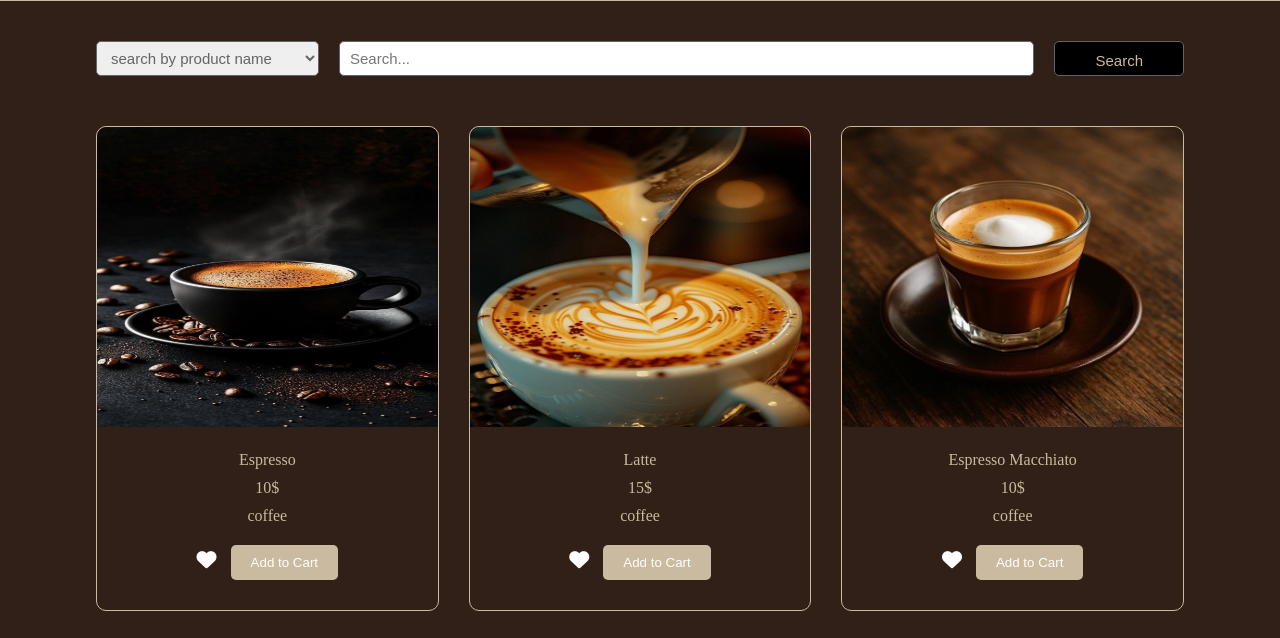
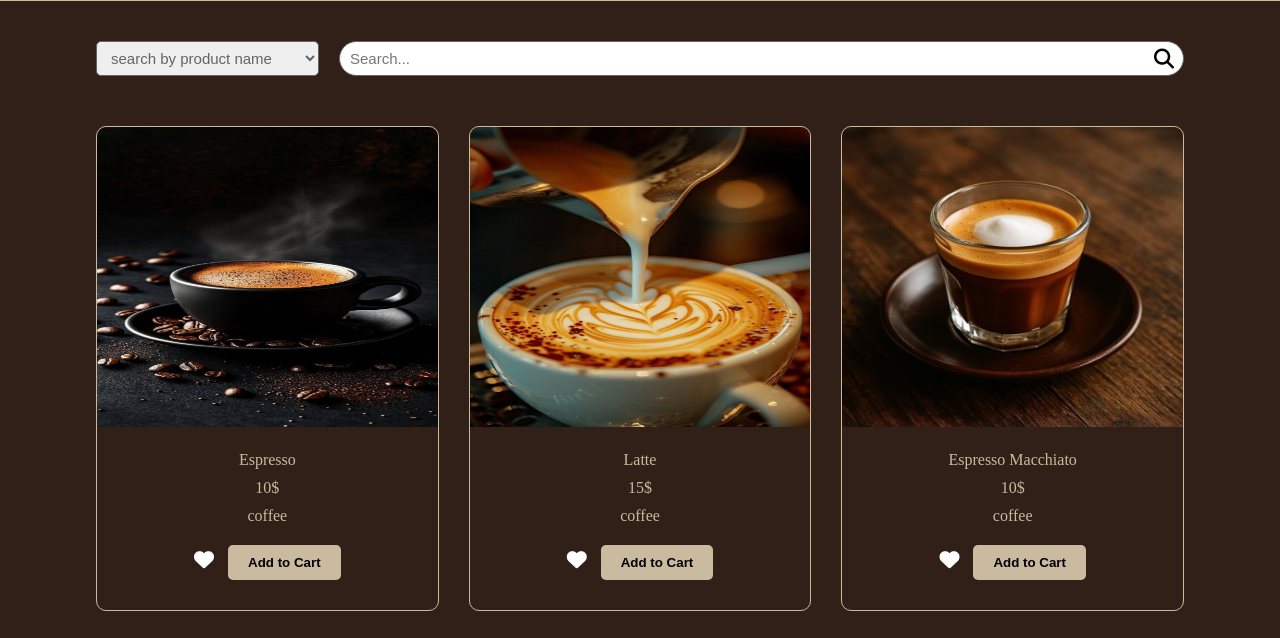
Before and after one commit to gabdallah181-blip/try, a plain HTML site: page index.html in a window 1280 px wide. Shown: the part 99-737 px from the top of the page. Drawn offline with Linux system fonts and the light colour scheme.

Commit message:
Add files via upload

```diff
--- a/css/style.css
+++ b/css/style.css
@@ -261,8 +261,7 @@ section .container .section-head {
     gap: 0 20px;
 }
 section .container .section-head select,
-section .container .section-head input,
-section .container .section-head button{
+section .container .section-head input{
     height: 35px;
     font-size: 15px;
     border-radius: 5px;
@@ -270,24 +269,27 @@ section .container .section-head button{
     outline: none;
     color: rgb(100, 100, 100);
 }
+section .container .section-head input{
+    border-radius: 20px;
+}
 section .container .section-head select{
     padding-right: 30px;
     padding-left: 10px;
 }
 section .container .section-head input{
-    flex: 1;
+    width: 100%;
     padding-left: 10px;
 }
-section .container .section-head button{
-    padding: 10px 40px;
-    background-color: black;
-    color: rgb(202, 186, 159);
-    cursor: pointer;
-    transition: all 0.2s;
+section .container .section-head .search{
+    flex: 1;
+    position: relative;
 }
-section .container .section-head button:hover{
-    background-color: rgb(202, 186, 159);
-    color:black;
+section .container .section-head i{
+    position: absolute;
+    top: 50%;
+    right: 10px;
+    transform: translateY(-50%);
+    font-size: 20px;
 }
 section .container .products{
     padding: 50px 0;
@@ -304,6 +306,29 @@ section .container .products .product-item{
     border: 1px solid rgb(202, 186,159);
     border-radius: 10px;
     padding-bottom: 30px;
+    position: relative;
+    overflow: hidden;
+    transition: all 0.5s;
+}
+section .container .products .product-item::after{
+    content: "";
+    position: absolute;
+    top: 0;
+    left: -150%;
+    width: 150px;
+    height: 100%;
+    /* background-color: rgba(255, 255, 255, 0.12); */
+    transform: skewX(-30deg);
+    background: linear-gradient(90deg,rgba(255,255,255,0.1)),transparent;
+    /* box-shadow: 2px 5px 5px rgba(255,255,255,0.1); */
+    transition: all 0.5s;
+}
+section .container .products .product-item:hover{
+    transform: scale(1.03);
+}
+section .container .products .product-item:hover::after{
+    left: 150%;
+    bottom: 0;
 }
 section .container .products .product-info{
     text-align: center;
@@ -336,7 +361,8 @@ section .container .products button{
     padding: 10px 20px;
     background-color: rgb(202, 186, 159);
     border: none;
-    color: white;
+    color: black;
+    font-weight: bold;
     border-radius: 5px;
     cursor: pointer;
     transition:all 0.2s;
@@ -492,10 +518,12 @@ footer .container .icons i:hover{
         gap: 0 5px;
     }
     section .container .section-head select,
-    section .container .section-head input,
-    section .container .section-head button{
+    section .container .section-head input{
         font-size: 8px;
-        height: 25px;
+        height: 14px;
+    }
+    section .container .section-head i{
+        font-size: 14px;
     }
     section .container .products{
         grid-template-columns: repeat(1,1fr) !important;
@@ -581,8 +609,7 @@ footer .container .icons i:hover{
         gap: 0 10px;
     }
     section .container .section-head select,
-    section .container .section-head input,
-    section .container .section-head button{
+    section .container .section-head input{
         height: 25px;
     }
     section .container .section-head #searchType{
@@ -592,9 +619,6 @@ footer .container .icons i:hover{
     section .container .section-head input{
         flex: 1;
         padding-left: 10px;
-    }
-    section .container .section-head button{
-        padding: 5px 10px;
     }
 }
 @media(min-width:400px)and(max-width:768px){
--- a/index.html
+++ b/index.html
@@ -49,8 +49,10 @@
                     <option value="name">search by product name</option>
                     <option value="category">search by category</option>
                 </select>
-                <input type="text" placeholder="Search..." id="searchInput">
-                <button id="searchBtn">Search</button>
+                <div class="search">
+                    <input type="text" placeholder="Search..." id="searchInput">
+                    <i class="fa-solid fa-magnifying-glass i-search"></i>
+                </div>
             </div>
             <div class="products">
             </div>
--- a/js/carts.js
+++ b/js/carts.js
@@ -4,13 +4,11 @@ let CarCount = document.querySelector(".count")
 
 let CartsProductsDiv = document.querySelector("#carts-products div")
 
-
 // Get Products From Local Storage
 
 let ProductsInCart = localStorage.getItem("ProductsInCart")
 
 let product = ProductsInCart ? JSON.parse(ProductsInCart) : []
-
 
 // Draw Products
 
@@ -92,8 +90,6 @@ function removefromcart(id) {
     GetTotalPrice(product)
 
 }
-
-
 // Update Cart
 
 function updateCart() {
--- a/js/script.js
+++ b/js/script.js
@@ -151,7 +151,7 @@ function drawItem() {
                     <button
                         class="add_to_cart"
                         onclick="toggleCart(${item.id})"
-                        style="${isExist ? 'background-color:red' : ''}">
+                        style="${isExist ? 'background-color:red; color:white' : ''}">
 
                         ${isExist ? 'Remove from Cart' : 'Add to Cart'}
 
@@ -199,7 +199,7 @@ let searchType = document.querySelector("#searchType");
 let searchInput = document.querySelector("#searchInput");
 let searchBtn = document.querySelector("#searchBtn");
 
-searchBtn.addEventListener("click", function () {
+searchInput.addEventListener("input", function () {
 
     let searchValue = searchInput.value.toLowerCase().trim();
     if (searchValue ==="") {
--- a/js/user.js
+++ b/js/user.js
@@ -1,4 +1,3 @@
-
 let acount = document.querySelector(".acount")
 let userInfo =document.querySelector("#user-info")
 let user =document.querySelector("#user")
```
